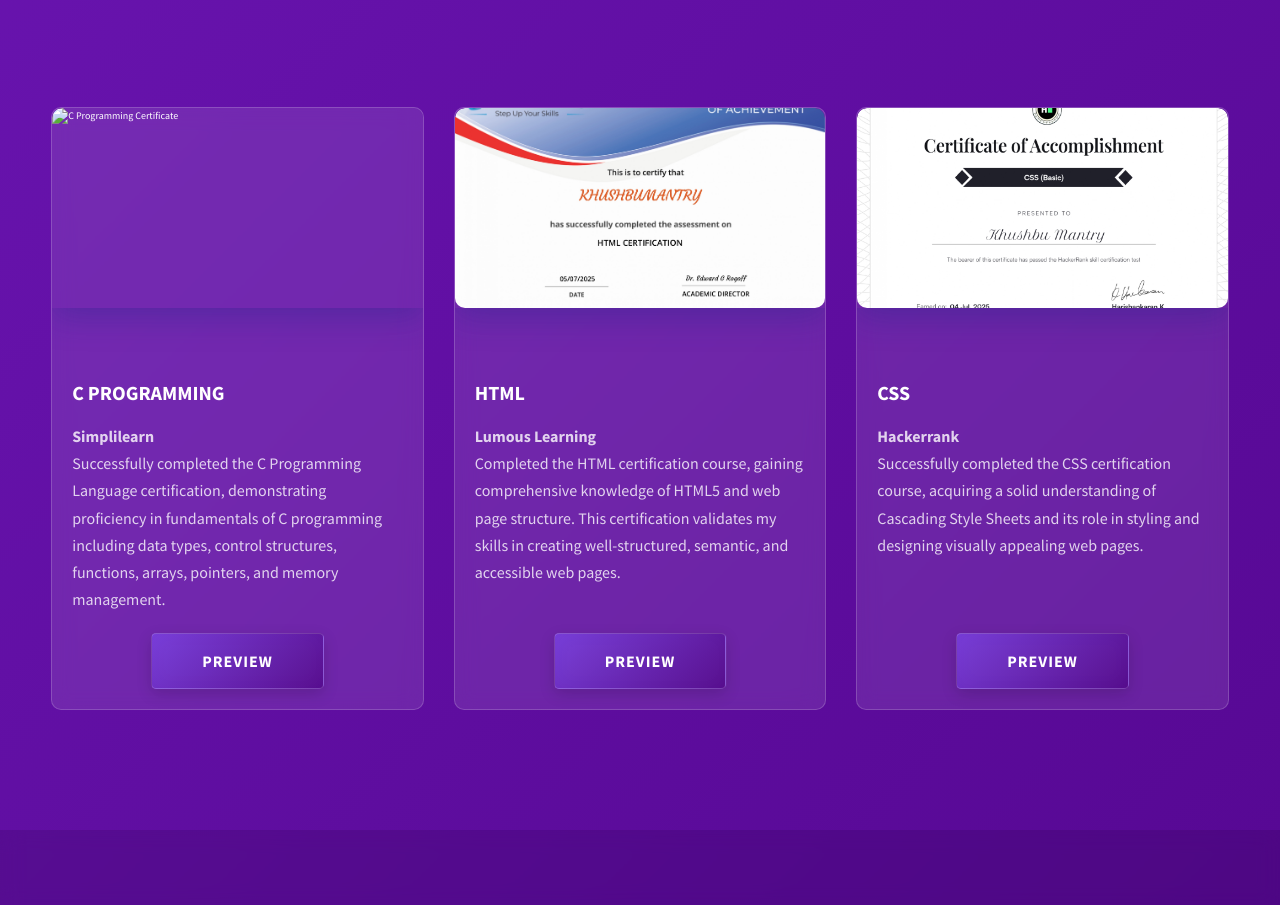
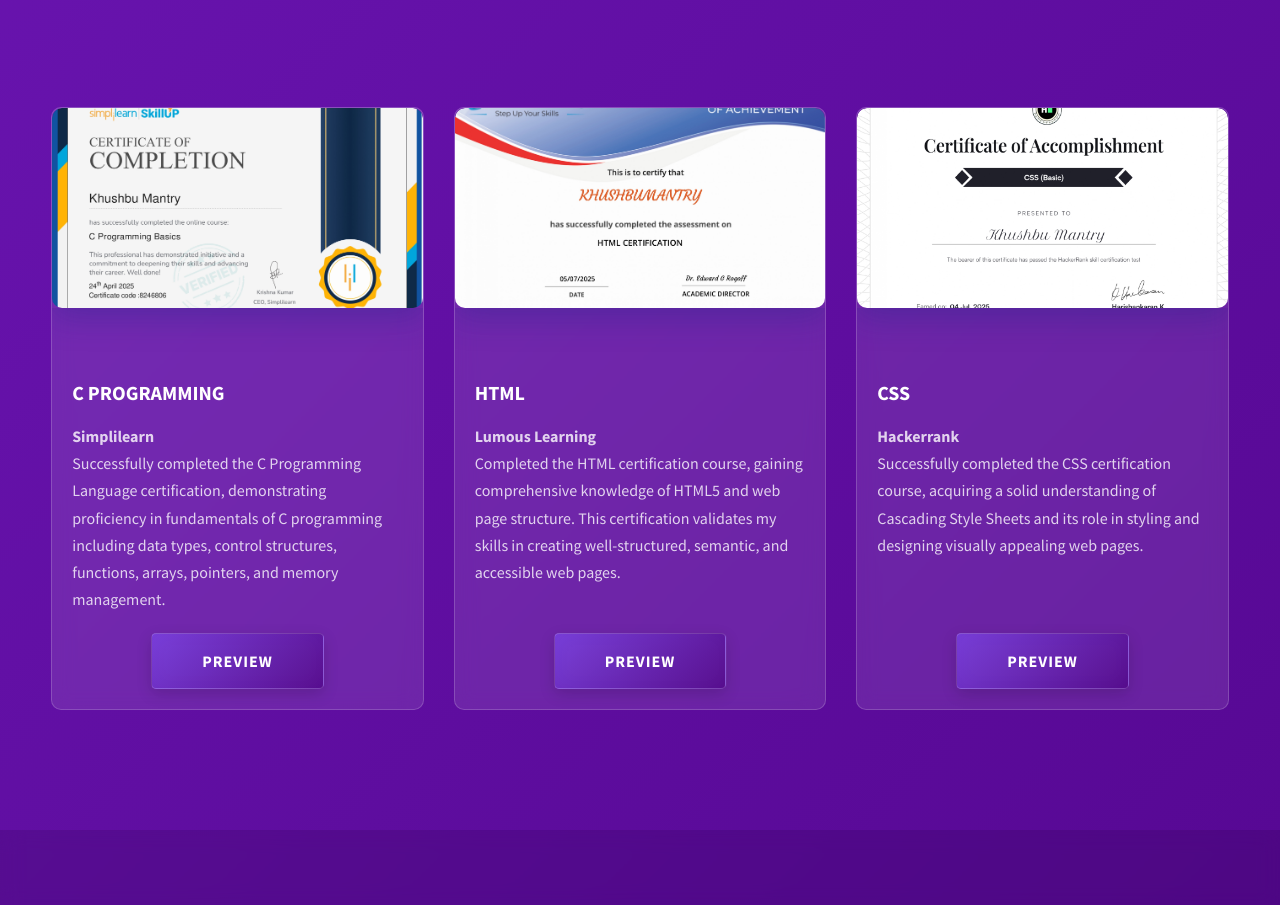
Before and after one commit to khushoob/Khushbu-Mantry, a plain HTML site: page index.html in a window 1280 px wide. Shown: the part 4595-5500 px from the top of the page. Drawn offline with Linux system fonts and the light colour scheme; a script that the page names is missing.

Commit message:
Update index.html

```diff
--- a/index.html
+++ b/index.html
@@ -332,7 +332,7 @@
         <!-- Certificate 1 -->
         <div class="projects__row">
           <div class="projects__row-img-cont">
-            <img src="c_certificate_page-0001.jpg" alt="C Programming Certificate" class="projects__row-img" loading="lazy" />
+            <img src="c certificate_page-0001.jpg" alt="C Programming Certificate" class="projects__row-img" loading="lazy" />
           </div>
           <div class="projects__row-content">
             <h3 class="projects__row-content-title">C PROGRAMMING</h3>
```
